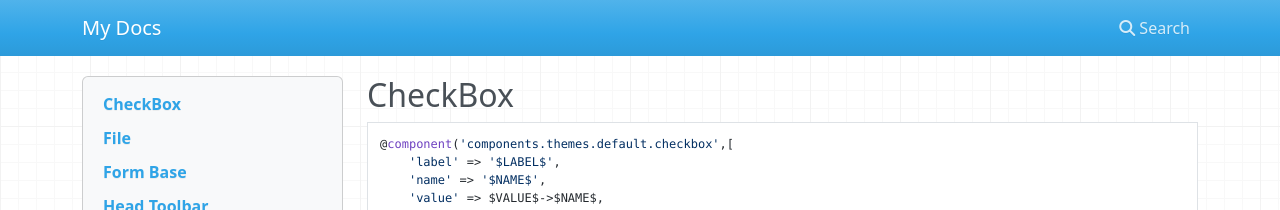
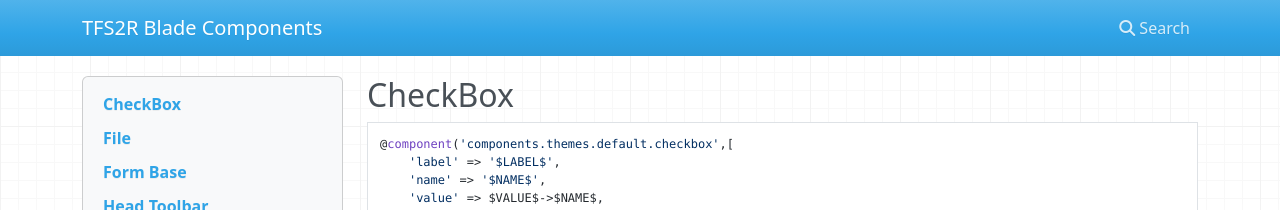
Before and after one commit to JunaidQadirB/ball-ui, an MkDocs documentation site: the page built from docs/index.md, in a window 1280 px wide. Shown: the top 210 px of the page. Built offline with MkDocs 1.6.1, drawn with Linux system fonts in a browser that asks for light colours; nearby versions of some CDN libraries.

Commit message:
Updated site name

```diff
--- a/mkdocs.yml
+++ b/mkdocs.yml
@@ -1 +1 @@
-site_name: My Docs
+site_name: TFS2R Blade Components
```
